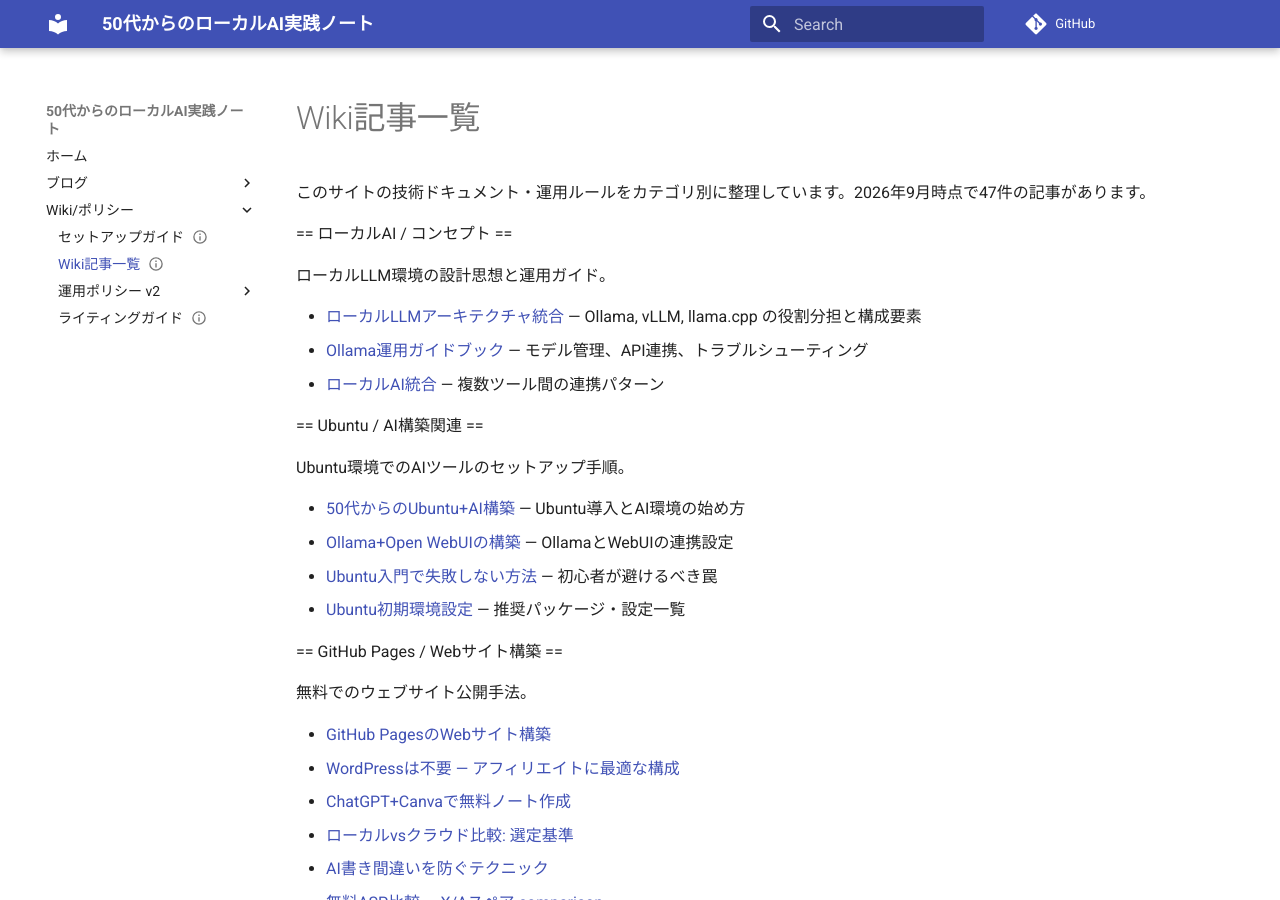
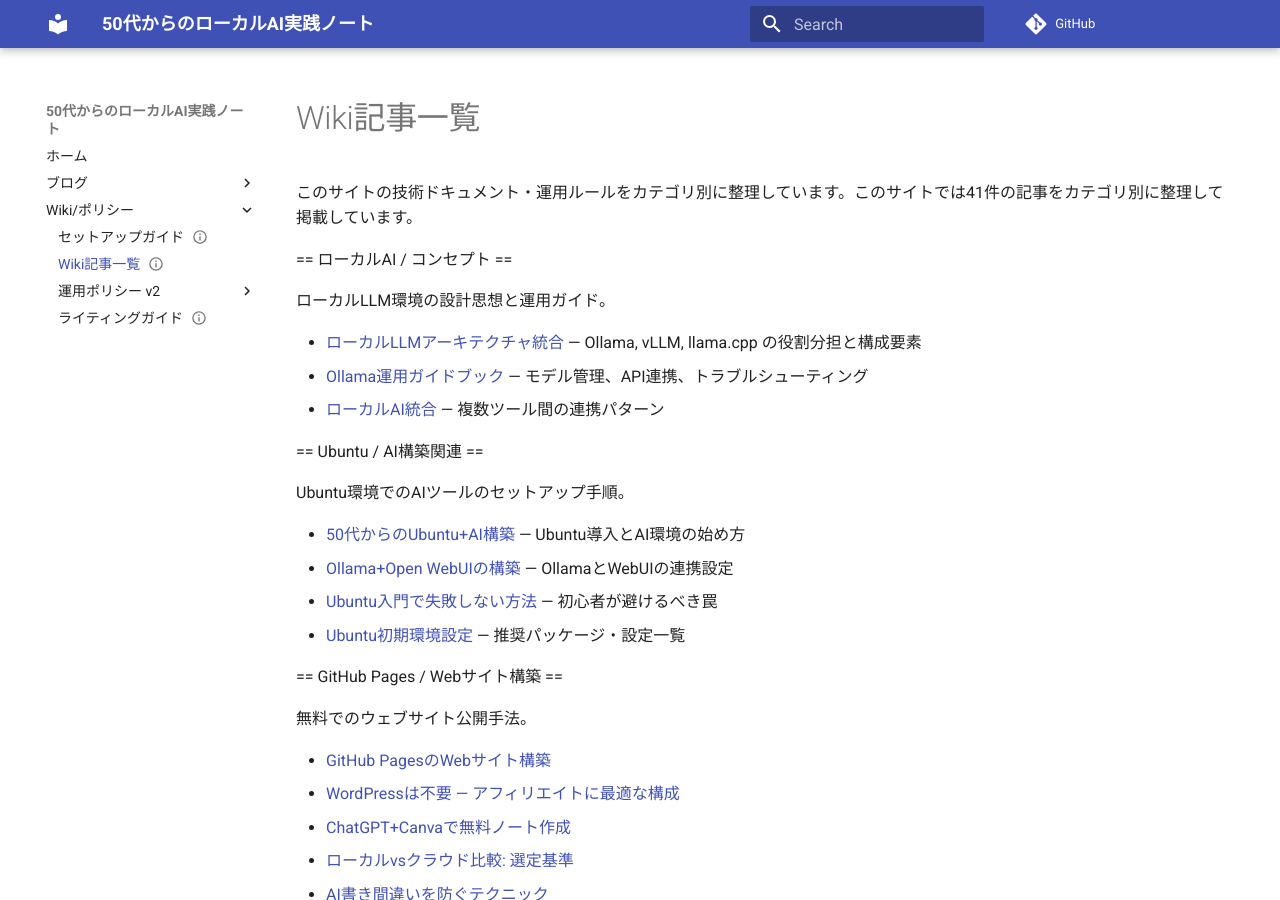
Before and after one commit to snoeru373/kirokuwonokosite, an MkDocs documentation site: the page built from docs/blog/wiki-index.md, in a window 1280 px wide and 900 px high. Built offline with MkDocs 1.6.1 and Material for MkDocs 9.7.7, drawn with Linux system fonts in a browser that asks for light colours; comment, search, counter and statistics services are not loaded.

Commit message:
fix: minor phrasing in wiki-index.md

```diff
--- a/docs/blog/wiki-index.md
+++ b/docs/blog/wiki-index.md
@@ -10,7 +10,7 @@ tags:
   - "wiki"
 ---
 
-このサイトの技術ドキュメント・運用ルールをカテゴリ別に整理しています。2026年9月時点で47件の記事があります。
+このサイトの技術ドキュメント・運用ルールをカテゴリ別に整理しています。このサイトでは41件の記事をカテゴリ別に整理して掲載しています。
 
 == ローカルAI / コンセプト ==
 
```
